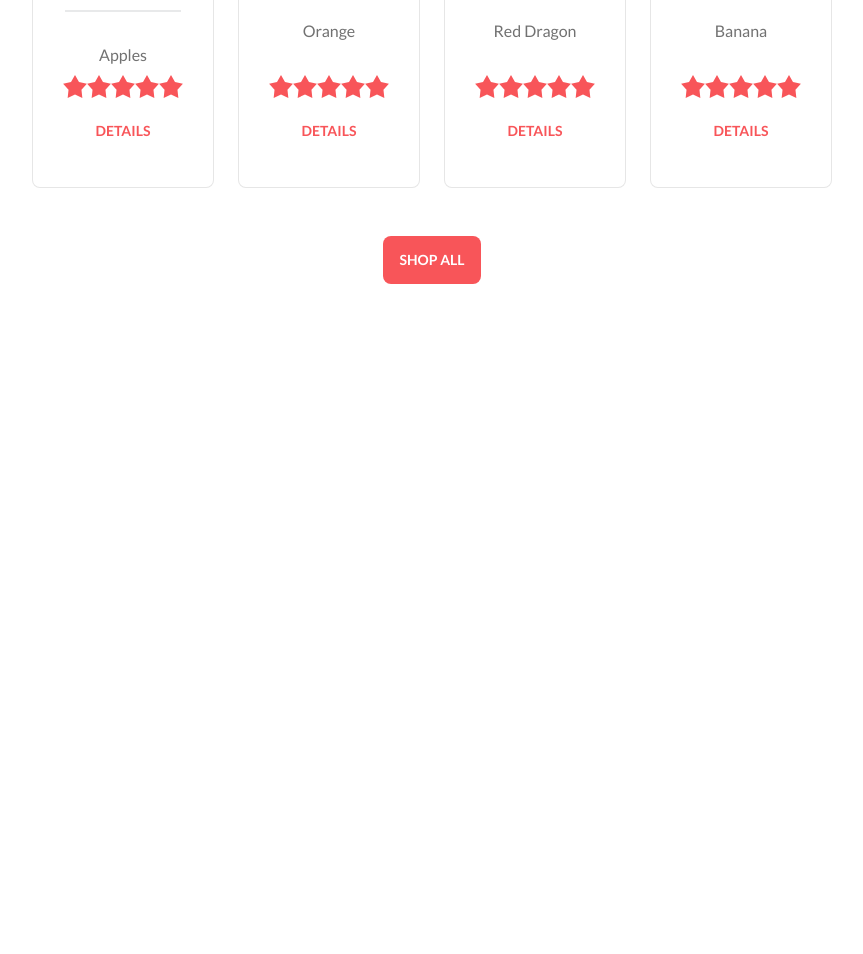
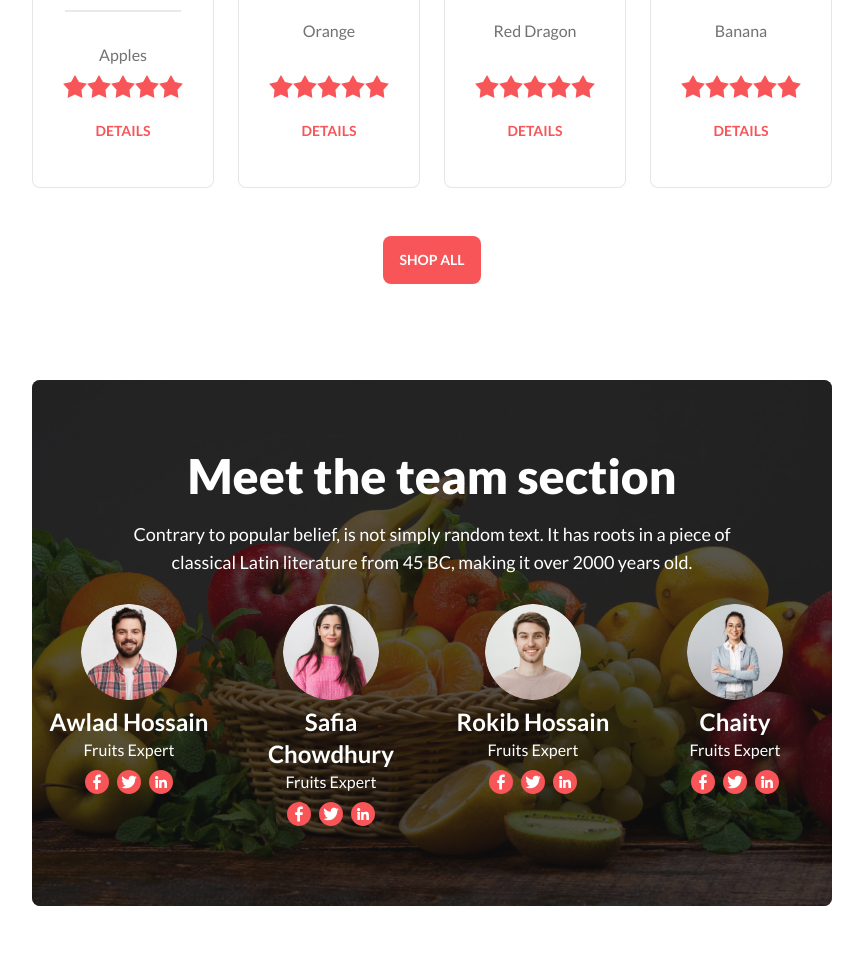
Before and after one commit to rakibunateed/developer-fruit-burst, a plain HTML site: page index.html in a window 1280 px wide. Shown: the part 1556-2510 px from the top of the page, without its empty margins (208-1071 px from the left). Before the commit the page ends 1888 px from the top, so only its background shows below. Drawn offline with nearby package versions, Linux system fonts and the light colour scheme.

Commit message:
team section

```diff
--- a/index.html
+++ b/index.html
@@ -17,7 +17,6 @@
     <style>
         .font-lato{
             font-family: 'Lato', sans-serif;
-
         }
 
     </style>
@@ -45,7 +44,7 @@
                 <div class="form-control relative">
                     <input type="text" placeholder="Search here"
                         class="input input-bordered text-base bg-white text-[#0C0C0C66] rounded-full w-24 md:w-96" />
-                    <img src="images/Frame.svg" alt="Search Icon" class="absolute h-6 right-3 top-3 cursor-pointer">
+                    <img src="images/icons/Frame.svg" alt="Search Icon" class="absolute h-6 right-3 top-3 cursor-pointer">
                 </div>
             </div>
             <div class="flex-none lg:hidden z-10">
@@ -84,7 +83,7 @@
 
                 <div id="slide1" class="carousel-item relative w-full">
                     <div class="hero" style="background-image: url(./images/banner1.png);">
-                        <div class="hero-overlay bg-opacity-40"></div>
+                        <div class="hero-overlay bg-[#121212] bg-opacity-40"></div>
                         <div class="hero-content text-center text-neutral-content md:pt-12 md:pb-12 lg:pb-52">
                             <div>
                                 <h1 class="mb-5 text-4xl md:text-7xl font-extrabold">Exotic tastes at your<br>doorstep</h1>
@@ -103,7 +102,7 @@
 
                 <div id="slide2" class="carousel-item relative w-full">
                     <div class="hero" style="background-image: url(./images/banner2.png);">
-                        <div class="hero-overlay bg-opacity-40"></div>
+                        <div class="hero-overlay bg-[#121212] bg-opacity-40"></div>
                         <div class="hero-content text-center text-neutral-content md:pt-12 md:pb-12 lg:pb-52">
                             <div>
                                 <h1 class="mb-5 text-4xl md:text-7xl font-extrabold">Exotic tastes at your<br>doorstep</h1>
@@ -122,7 +121,7 @@
 
                 <div id="slide3" class="carousel-item relative w-full">
                     <div class="hero" style="background-image: url(./images/banner3.png);">
-                        <div class="hero-overlay bg-opacity-40"></div>
+                        <div class="hero-overlay bg-[#121212] bg-opacity-40"></div>
                         <div class="hero-content text-center text-neutral-content md:pt-12 md:pb-12 lg:pb-52">
                             <div>
                                 <h1 class="mb-5 text-4xl md:text-7xl font-extrabold">Exotic tastes at your<br>doorstep</h1>
@@ -141,7 +140,7 @@
 
                 <div id="slide4" class="carousel-item relative w-full">
                     <div class="hero" style="background-image: url(./images/banner4.png);">
-                        <div class="hero-overlay bg-opacity-40"></div>
+                        <div class="hero-overlay bg-[#121212] bg-opacity-40"></div>
                         <div class="hero-content text-center text-neutral-content md:pt-12 md:pb-12 lg:pb-52">
                             <div>
                                 <h1 class="mb-5 text-4xl md:text-7xl font-extrabold">Exotic tastes at your<br>doorstep</h1>
@@ -336,9 +335,95 @@
       </div>
     </section>
 
-
         <!-- Deal Section end here -->
 
+
+        <!-- Meet the Team Section starts here -->
+
+    <section class="py-12 px-5 lg:pr-28 lg:pl-28 xl:pr-60 xl:pl-60">
+        <div class="hero rounded-lg"  style="background-image: url(./images/banner1.png);">
+            <div class="hero-overlay bg-[#121212b3] bg-opacity-60 rounded-s-lg rounded-e-lg"></div>
+            <div class="hero-content text-center text-neutral-content">
+                <div class="py-14">
+                    <h1 class="md:mb-5 text-5xl font-extrabold text-[#FFF]">Meet the team <span class="invisible md:visible">section</span></h1>
+                    <p class="pb-7 text-lg font-medium text-[#FFF]">Contrary to popular belief, is not simply random text. It has roots in a piece of<br>classical Latin literature from 45 BC, making it over 2000 years old.</p>
+
+
+                    <div class=" gap-10 grid grid-cols-1 md:grid-cols-4 justify-center lg:justify-evenly content-center">
+
+                        <!-- person 1 -->
+
+                        <div class="text-center mb-2">
+                            <div class="avatar">
+                                <div class="w-24 rounded-full">
+                                    <img src="images/member1.png" >
+                                </div>
+                            </div>
+                            <h3 class="text-2xl font-bold text-[#FFF]">Awlad Hossain</h3>
+                            <p class="text-base font-medium text-[#FFF]">Fruits Expert</p>
+                            <div class="flex justify-center gap-2 mt-2">
+                                <img class="w-6 cursor-pointer" src="images/icons/facebook 1.svg">
+                                <img class="w-6 cursor-pointer" src="images/icons/twitter (1) 1.svg">
+                                <img class="w-6 cursor-pointer" src="images/icons/linkedin 1.svg">
+                            </div>
+                        </div>
+
+                        <!-- person 2 -->
+
+                        <div class="text-center mb-2">
+                            <div class="avatar">
+                                <div class="w-24 rounded-full">
+                                    <img src="images/member2.png">
+                                </div>
+                            </div>
+                            <h3 class="text-2xl font-bold text-[#FFF]">Safia Chowdhury</h3>
+                            <p class="text-base font-medium text-[#FFF]">Fruits Expert</p>
+                            <div class="flex justify-center gap-2 mt-2">
+                                <img class="w-6 cursor-pointer" src="images/icons/facebook 1.svg">
+                                <img class="w-6 cursor-pointer" src="images/icons/twitter (1) 1.svg">
+                                <img class="w-6 cursor-pointer" src="images/icons/linkedin 1.svg">
+                            </div>
+                        </div>
+
+                        <!-- person 3 -->
+
+                        <div class="text-center mb-2">
+                            <div class="avatar">
+                                <div class="w-24 rounded-full">
+                                    <img src="images/member3.png">
+                                </div>
+                            </div>
+                            <h3 class="text-2xl font-bold text-[#FFF]">Rokib Hossain</h3>
+                            <p class="text-base font-medium text-[#FFF]">Fruits Expert</p>
+                            <div class="flex justify-center gap-2 mt-2">
+                                <img class="w-6 cursor-pointer" src="images/icons/facebook 1.svg">
+                                <img class="w-6 cursor-pointer" src="images/icons/twitter (1) 1.svg">
+                                <img class="w-6 cursor-pointer" src="images/icons/linkedin 1.svg">
+                            </div>
+                        </div>
+
+                        <!-- person 4 -->
+
+                        <div class="text-center mb-2">
+                            <div class="avatar">
+                                <div class="w-24 rounded-full">
+                                    <img src="images/member4.png">
+                                </div>
+                            </div>
+                            <h3 class="text-2xl font-bold text-[#FFF]">Chaity</h3>
+                            <p class="text-base font-medium text-[#FFF]">Fruits Expert</p>
+                            <div class="flex justify-center gap-2 mt-2">
+                                <img class="w-6 cursor-pointer" src="images/icons/facebook 1.svg">
+                                <img class="w-6 cursor-pointer" src="images/icons/twitter (1) 1.svg">
+                                <img class="w-6 cursor-pointer" src="images/icons/linkedin 1.svg">
+                            </div>
+                        </div>
+                    </div>
+                </div>
+            </div>
+        </div>
+    </section>
+        <!-- Meet the Team Section end here -->
 
     </main>
     <footer>
```
Also changed, not shown: images/Mobile View Design.png (deleted), images/icons/Frame.svg (renamed from images/Frame.svg), images/icons/facebook 1.svg (added), images/icons/linkedin 1.svg (added), images/icons/twitter (1) 1.svg (added), tailwind.config.js (line endings or trailing spaces).
